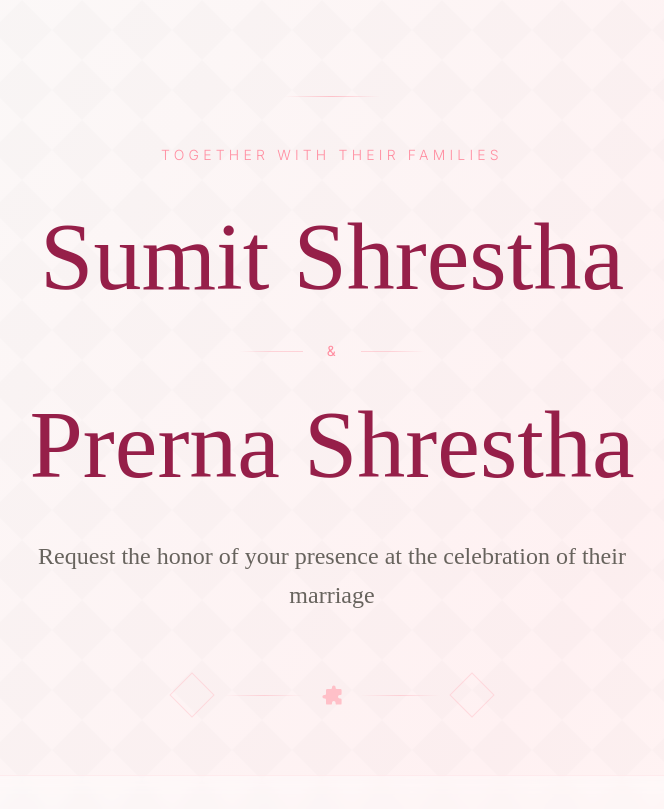
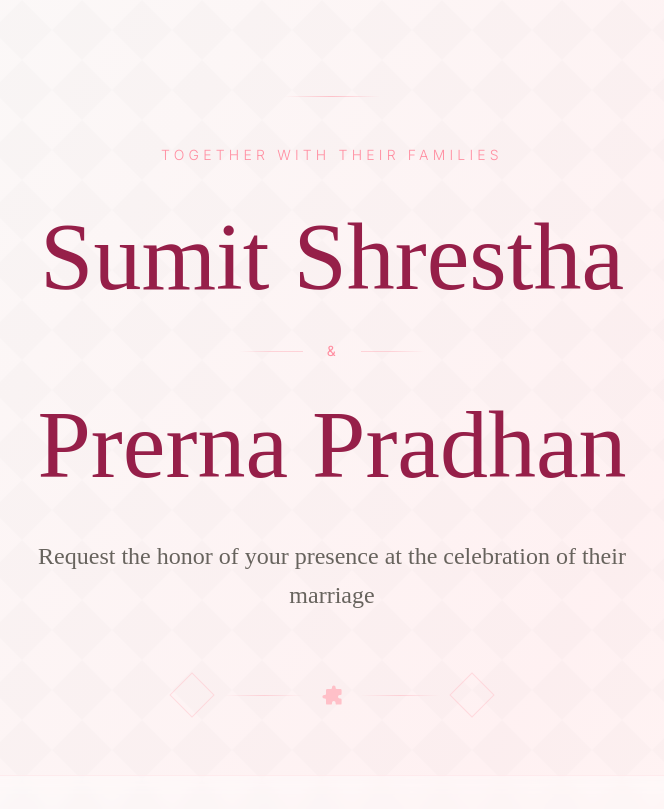
Before and after one commit to Siddh07/Wedding-Invitation, a Next.js app: page /envelope in a window 1280 px wide. Shown: the top 809 px of the page, without its empty margins (308-972 px from the left). Built offline with nearby package versions, Linux system fonts and the light colour scheme.

Commit message:
Family Name  correction

```diff
--- a/app/envelope/page.tsx
+++ b/app/envelope/page.tsx
@@ -39,7 +39,7 @@ export default function EnvelopePage() {
               </div>
 
               <h1 className="font-['var(--font-great-vibes)'] text-6xl md:text-8xl text-rose-900/90 leading-tight">
-              Prerna Shrestha
+              Prerna Pradhan
               </h1>
             </div>
 
--- a/app/home/page.tsx
+++ b/app/home/page.tsx
@@ -362,7 +362,7 @@ export default function WeddingInvitation() {
               </div>
 
               <h1 className="font-script text-6xl md:text-7xl lg:text-8xl text-stone-800 leading-none tracking-wide">
-              Prerna Shrestha
+              Prerna Pradhan
               </h1>
             </div>
 
--- a/app/layout.tsx
+++ b/app/layout.tsx
@@ -3,8 +3,8 @@ import './globals.css';
 
 export const metadata: Metadata = {
   title: 'Sumit & Prerna - Wedding Invitation',
-  description: 'You are cordially invited to celebrate the wedding of Sumit Shrestha and Prerna Shrestha',
-  keywords: ['wedding', 'invitation', 'Sumit Shrestha', 'Prerna Shrestha', 'wedding invitation'],
+  description: 'You are cordially invited to celebrate the wedding of Sumit Shrestha and Prerna Pradhan',
+  keywords: ['wedding', 'invitation', 'Sumit Shrestha', 'Prerna Pradhan', 'wedding invitation'],
   authors: [{ name: 'Sumit & Prerna' }],
   viewport: {
     width: 'device-width',
@@ -14,7 +14,7 @@ export const metadata: Metadata = {
   },
   openGraph: {
     title: 'Sumit & Prerna - Wedding Invitation',
-    description: 'You are cordially invited to celebrate the wedding of Sumit Shrestha and Prerna Shrestha',
+    description: 'You are cordially invited to celebrate the wedding of Sumit Shrestha and Prerna Pradhan',
     url: 'https://sudhabilip.com',
     siteName: 'Sumit & Prerna Wedding',
     images: [
@@ -31,7 +31,7 @@ export const metadata: Metadata = {
   twitter: {
     card: 'summary_large_image',
     title: 'Sumit & Prerna - Wedding Invitation',
-    description: 'You are cordially invited to celebrate the wedding of Sumit Shrestha and Prerna Shrestha',
+    description: 'You are cordially invited to celebrate the wedding of Sumit Shrestha and Prerna Pradhan',
     images: ['/assets/Intro-image.png'],
   },
 };
```
Also changed, not shown: public/assets/invitation.png.
